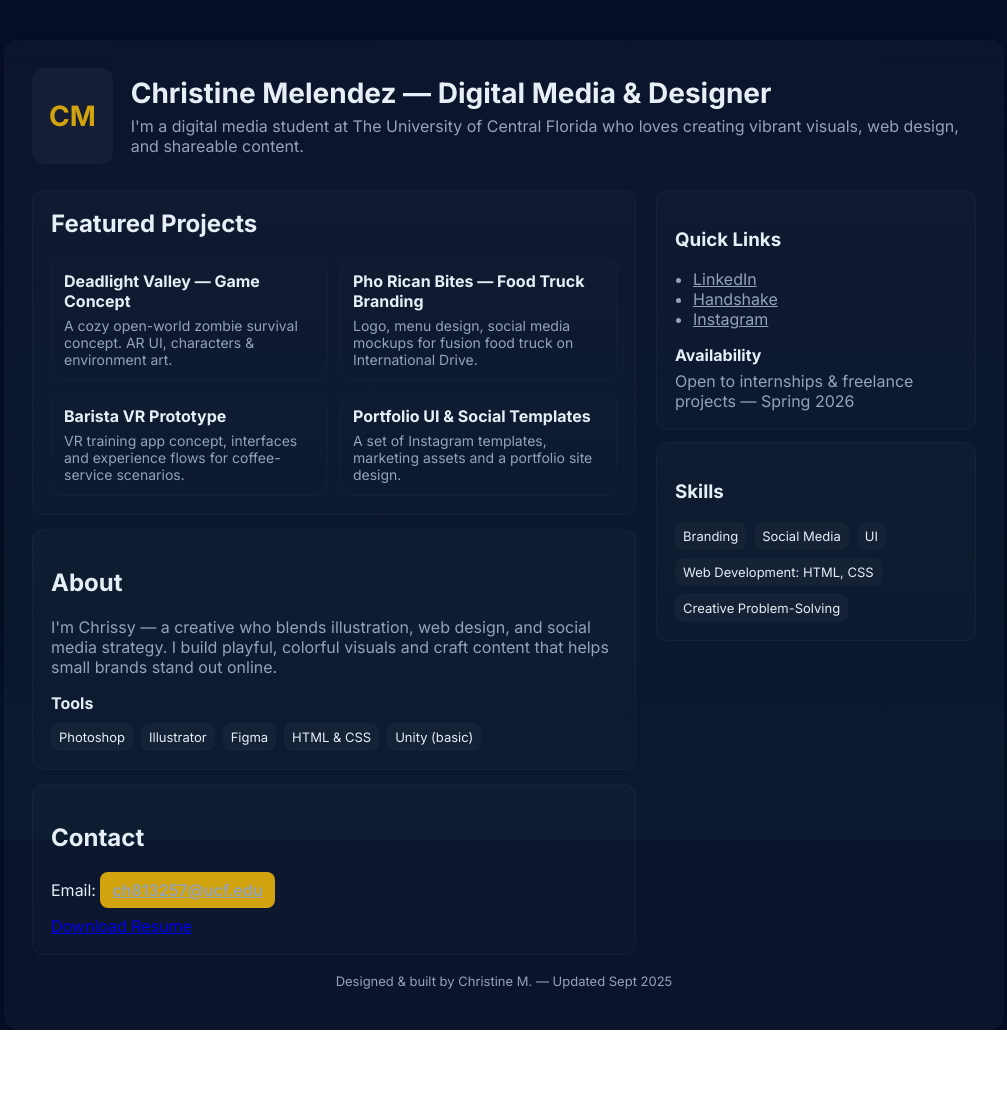
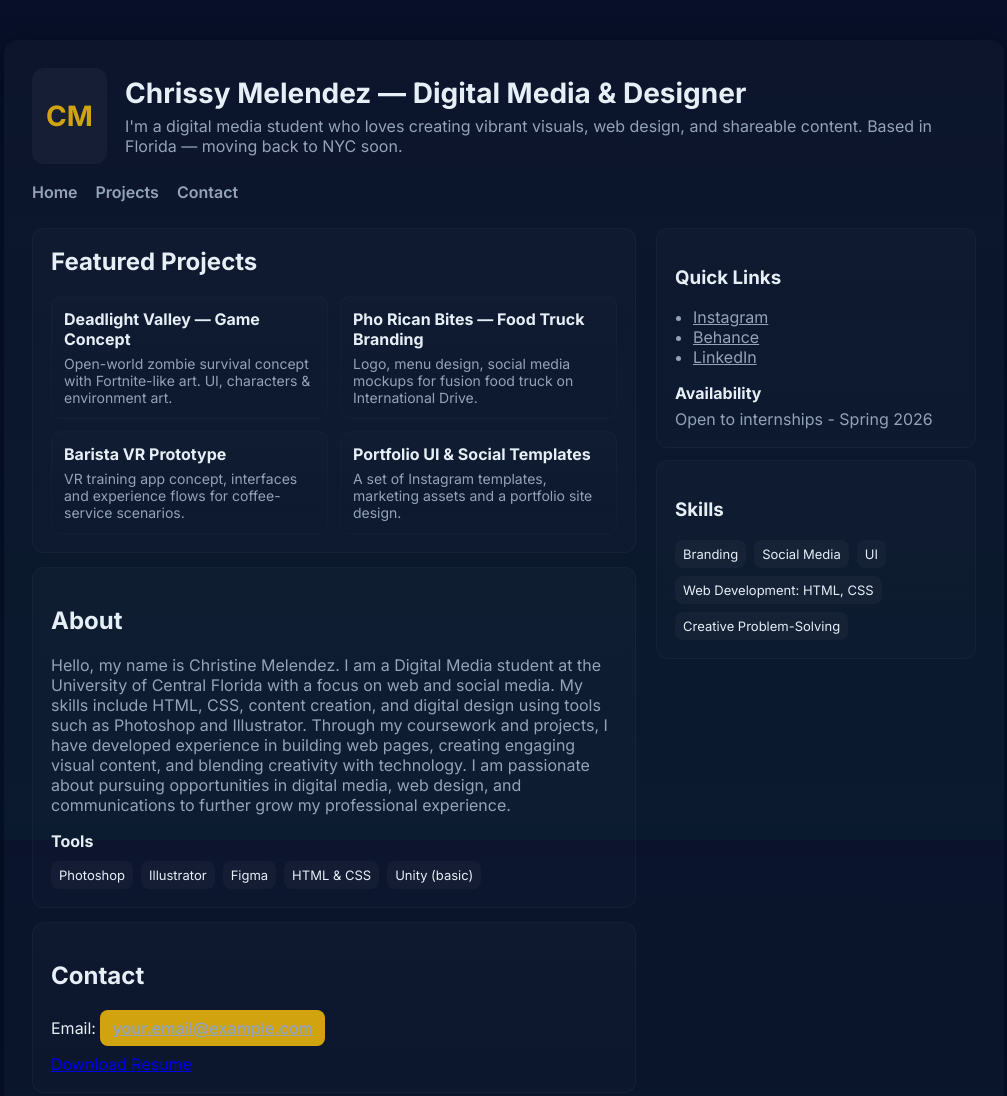
Before and after one commit to Chrissym2012/Portfolio, a plain HTML site: page index.html in a window 1280 px wide. Shown: the top 1096 px of the page, without its empty margins (136-1143 px from the left). Before the commit the page ends 1030 px from the top, so only its background shows below. Drawn offline with Linux system fonts and the light colour scheme.

Commit message:
Update index.html

```diff
--- a/index.html
+++ b/index.html
@@ -3,17 +3,20 @@
 <head>
   <meta charset="utf-8" />
   <meta name="viewport" content="width=device-width, initial-scale=1" />
-  <title>Chrissy's Portfolio</title>
+  <title>Christine's Portfolio</title>
   <meta name="description" content="Portfolio of Chrissy — Digital media, design & art" />
   <link href="https://fonts.googleapis.com/css2?family=Inter:wght@300;400;600;700&display=swap" rel="stylesheet">
   <style>
     :root{--bg:#0f1724;--card:#0b1220;--accent:#d1a40f;--muted:#94a3b8;--glass:rgba(255,255,255,0.04)}
     *{box-sizing:border-box}html,body{height:100%;margin:0;font-family:Inter,system-ui,Segoe UI,Roboto,'Helvetica Neue',Arial;color:#e6eef6;background:linear-gradient(180deg,#071028 0%, #07172b 100%);}
     .wrap{max-width:1000px;margin:40px auto;padding:28px;background:linear-gradient(180deg, rgba(255,255,255,0.02), rgba(255,255,255,0.01));border-radius:14px;box-shadow:0 10px 30px rgba(2,6,23,0.7)}
-    header{display:flex;align-items:center;gap:18px}
+    header{display:flex;align-items:center;justify-content:space-between;gap:18px;flex-wrap:wrap}
     .avatar{width:96px;height:96px;border-radius:12px;background:var(--glass);display:flex;align-items:center;justify-content:center;font-weight:700;color:var(--accent);font-size:28px}
     h1{margin:0;font-size:28px}
     p.lead{margin:6px 0 0;color:var(--muted)}
+    nav ul{list-style:none;display:flex;gap:18px;margin:0;padding:0}
+    nav a{color:var(--muted);text-decoration:none;font-weight:600}
+    nav a:hover{color:var(--accent)}
     .grid{display:grid;grid-template-columns:1fr 320px;gap:20px;margin-top:26px}
     main{background:transparent}
     .card{background:linear-gradient(180deg, rgba(255,255,255,0.02), rgba(255,255,255,0.01));padding:18px;border-radius:12px;border:1px solid rgba(255,255,255,0.03)}
@@ -26,34 +29,36 @@
     .skill{background:rgba(255,255,255,0.03);padding:6px 8px;border-radius:8px;font-size:13px}
     .contact a{display:inline-block;margin-right:8px;padding:8px 12px;border-radius:8px;background:var(--accent);color:#071022;text-decoration:none;font-weight:600}
     footer{text-align:center;color:var(--muted);margin-top:18px;font-size:13px}
-    @media(max-width:880px){.grid{grid-template-columns:1fr}.projects{grid-template-columns:1fr}}
+    @media(max-width:880px){.grid{grid-template-columns:1fr}.projects{grid-template-columns:1fr}header{flex-direction:column;align-items:flex-start}nav ul{gap:12px;flex-wrap:wrap}}
   </style>
 </head>
 <body>
-  <!--
-    Replace the placeholder text and images with your content.
-    How to use this file:
-      1) Save as index.html
-      2) Upload to a GitHub repo (see instructions in the chat)
-      3) Enable GitHub Pages (branch: main, folder: /)
-  -->
   <div class="wrap">
     <header>
-      <div class="avatar">CM</div>
-      <div>
-        <h1>Christine Melendez — Digital Media & Designer</h1>
-        <p class="lead">I'm a digital media student at The University of Central Florida who loves creating vibrant visuals, web design, and shareable content.</p>
+      <div style="display:flex;align-items:center;gap:18px">
+        <div class="avatar">CM</div>
+        <div>
+          <h1>Chrissy Melendez — Digital Media & Designer</h1>
+          <p class="lead">I'm a digital media student who loves creating vibrant visuals, web design, and shareable content. Based in Florida — moving back to NYC soon.</p>
+        </div>
       </div>
+      <nav>
+        <ul>
+          <li><a href="#home">Home</a></li>
+          <li><a href="#projects">Projects</a></li>
+          <li><a href="#contact">Contact</a></li>
+        </ul>
+      </nav>
     </header>
 
     <div class="grid">
       <main>
-        <section class="card">
+        <section class="card" id="home">
           <h2 style="margin-top:0">Featured Projects</h2>
-          <div class="projects">
+          <div class="projects" id="projects">
             <article class="proj">
               <h3>Deadlight Valley — Game Concept</h3>
-              <p>A cozy open-world zombie survival concept. AR UI, characters & environment art.</p>
+              <p>Open-world zombie survival concept with Fortnite-like art. UI, characters & environment art.</p>
             </article>
             <article class="proj">
               <h3>Pho Rican Bites — Food Truck Branding</h3>
@@ -72,7 +77,12 @@
 
         <section class="card" style="margin-top:14px">
           <h2>About</h2>
-          <p style="color:var(--muted)">I'm Chrissy — a creative who blends illustration, web design, and social media strategy. I build playful, colorful visuals and craft content that helps small brands stand out online.</p>
+          <p style="color:var(--muted)"> Hello, my name is Christine Melendez. I am a Digital Media student at the University of Central Florida
+        with a focus on web and social media. My skills include HTML, CSS, content creation, and digital design
+        using tools such as Photoshop and Illustrator. Through my coursework and projects, I have developed experience
+        in building web pages, creating engaging visual content, and blending creativity with technology.
+        I am passionate about pursuing opportunities in digital media, web design, and communications to further grow
+        my professional experience.</p>
           <div style="margin-top:10px">
             <strong>Tools</strong>
             <div class="skills">
@@ -85,9 +95,9 @@
           </div>
         </section>
 
-        <section class="card" style="margin-top:14px">
+        <section class="card" style="margin-top:14px" id="contact">
           <h2>Contact</h2>
-          <p class="contact" style="margin-bottom:8px">Email: <a href="mailto:your.email@example.com" style="color:var(--muted);text-decoration:underline">ch813257@ucf.edu</a></p>
+          <p class="contact" style="margin-bottom:8px">Email: <a href="mailto:your.email@example.com" style="color:var(--muted);text-decoration:underline">your.email@example.com</a></p>
           <a href="#" target="_blank">Download Resume</a>
         </section>
       </main>
@@ -96,13 +106,13 @@
         <div class="card">
           <h3>Quick Links</h3>
           <ul style="padding-left:18px;color:var(--muted);margin-top:6px">
+            <li><a href="#" style="color:var(--muted)">Instagram</a></li>
+            <li><a href="#" style="color:var(--muted)">Behance</a></li>
             <li><a href="#" style="color:var(--muted)">LinkedIn</a></li>
-            <li><a href="#" style="color:var(--muted)">Handshake</a></li>
-            <li><a href="#" style="color:var(--muted)">Instagram</a></li>
           </ul>
           <div style="margin-top:10px">
             <strong>Availability</strong>
-            <p style="margin:6px 0 0;color:var(--muted)">Open to internships & freelance projects — Spring 2026</p>
+            <p style="margin:6px 0 0;color:var(--muted)">Open to internships - Spring 2026</p>
           </div>
         </div>
 
```
